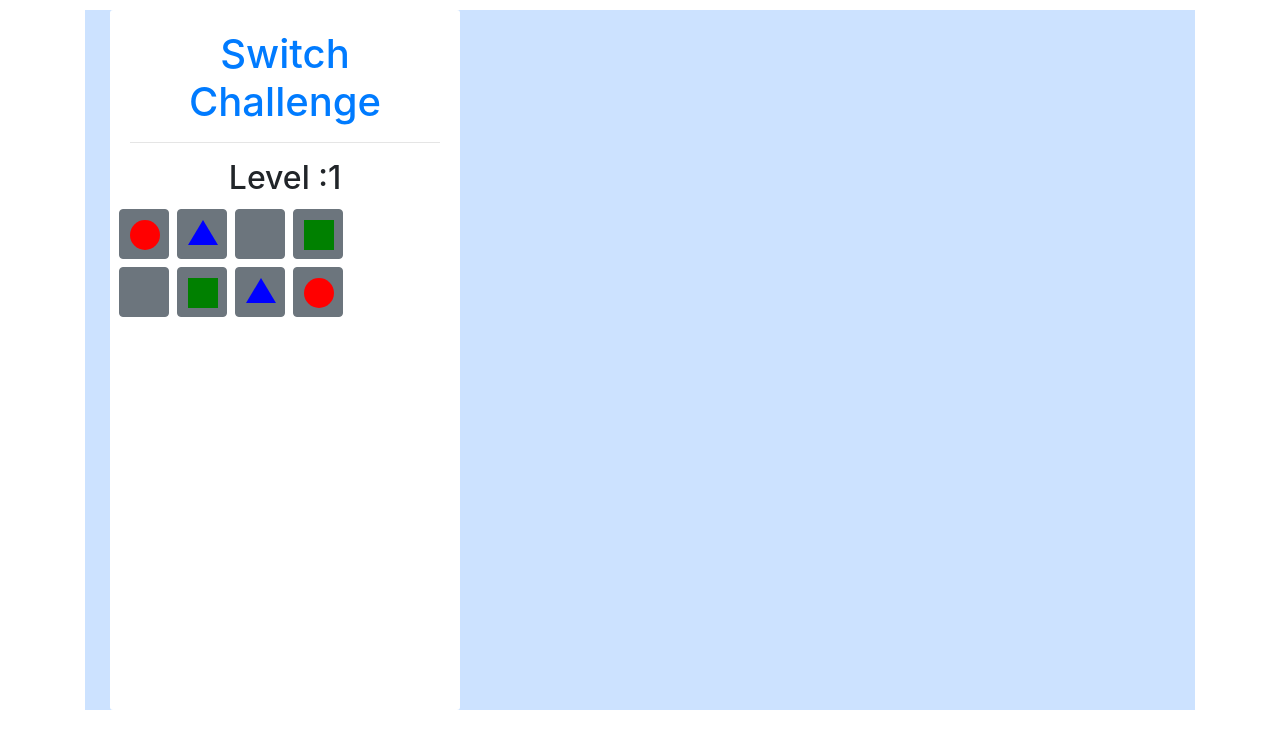
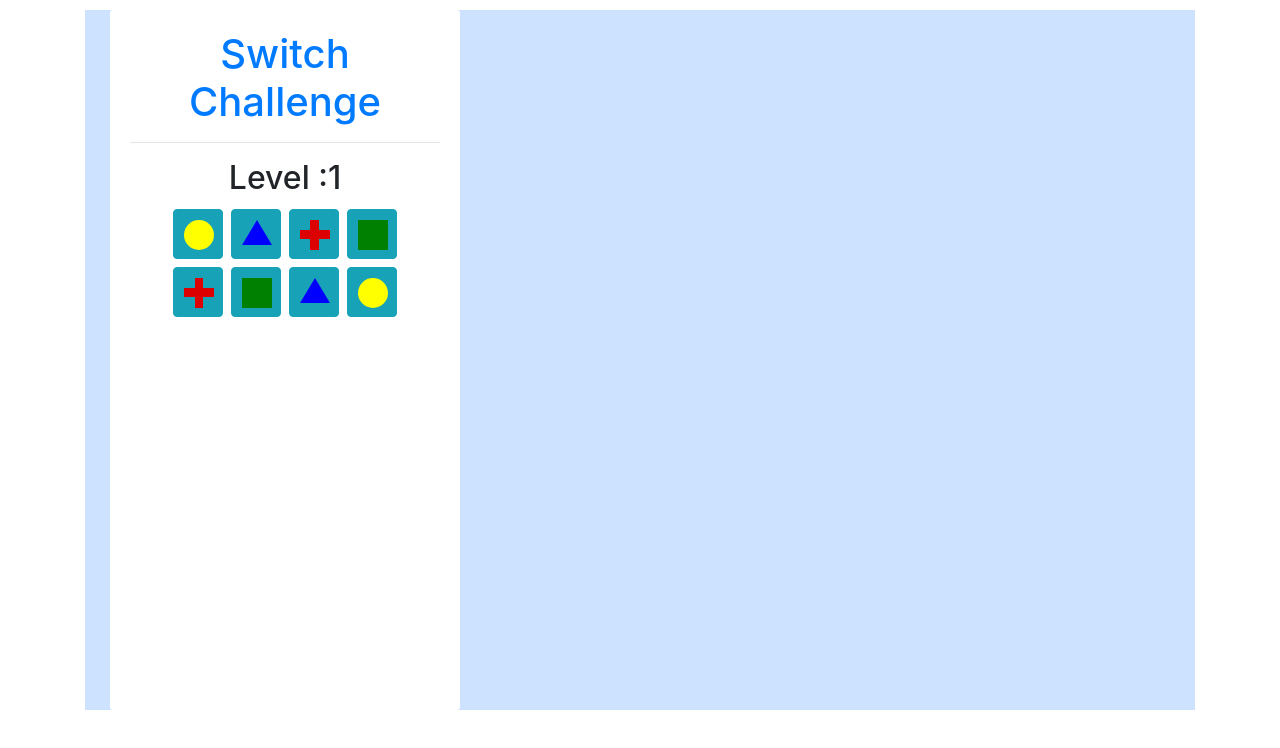
Before and after one commit to ankitzpro/angular-switch-challenge, an Angular app: page / in a window 1280 px wide. Both pictures are taken after a click on the button "Start". Shown: the top 748 px of the page. Built offline with nearby package versions, Linux system fonts and the light colour scheme.

Commit message:
3 files modified

```diff
--- a/src/app/views/game/game.component.css
+++ b/src/app/views/game/game.component.css
@@ -8,7 +8,7 @@
 .circle {
   height: 30px;
   width: 30px;
-  background-color: red;
+  background-color: yellow;
   border-radius: 50%;
 }
 .square {
@@ -16,3 +16,12 @@
   width: 30px;
   background-color: green;
 }
+.cross {
+  width: 30px;
+  height: 30px;
+  background: linear-gradient(to bottom, transparent 35%, #d00 35%, #d00 65%,  transparent 65%),
+    linear-gradient(to right, transparent 35%, #d00 35%, #d00 65%, transparent 65%);
+}
+.row{
+  display: flex; justify-content: center;
+}
--- a/src/app/views/game/game.component.html
+++ b/src/app/views/game/game.component.html
@@ -2,14 +2,14 @@
 <h2>Level :{{level}}</h2>
 <div class="row">
 <div *ngFor="let a of arr;let i = index" >
-  <div  style="width:50px;height:50px;padding:10px" class="btn btn-secondary m-1" data-toggle="tooltip" data-placement="top">
+  <div  style="width:50px;height:50px;padding:10px" class="btn btn-info m-1" data-toggle="tooltip" data-placement="top">
     <div  [ngClass]="a"></div>
     </div>
 </div>
 </div>
 <div class="row">
 <div *ngFor="let b of arr2;let j = index" >
-  <div  style="width:50px;height:50px;padding:10px" class="btn btn-secondary m-1" data-toggle="tooltip" data-placement="top">
+  <div  style="width:50px;height:50px;padding:10px" class="btn btn-info m-1" data-toggle="tooltip" data-placement="top">
     <div  [ngClass]="b"></div>
     </div>
 </div>
--- a/src/app/views/game/game.component.ts
+++ b/src/app/views/game/game.component.ts
@@ -19,28 +19,59 @@ export class GameComponent  {
   level=this.service.level+1;
 
   arr=['triangle','square','circle','cross'];
-  ansarr=[];
+  //ansarr=[];
   arr2=['triangle','square','circle','cross'];
+  ansar1=[];
+  ansar2=[];
+  ansar3=[];
+  randpos:number;
   ngOnInit() {
- console.log('Hello');
     this.arr=this.shuffle(this.arr);
-    console.log(this.arr);
     this.arr2=this.shuffle(this.arr2);
-    console.log(this.arr2);
 
 
     for(var i=0;i<this.arr.length;i++){
       for(var j=0;j<this.arr2.length;j++){
 
         if(this.arr[i]==this.arr2[j]){
-          this.ansarr.push(j+1);
+          this.ansar1.push(j+1);
+          this.ansar2.push(j+1);
+          this.ansar3.push(j+1);
         }
       }
     }
-    console.log(this.ansarr);
-    console.log(this.arr);
-    console.log(this.arr2);
-  }
+
+   console.log(this.ansar1);
+   console.log(this.ansar2);
+   console.log(this.ansar3);
+
+this.randpos = Math.floor(Math.random() * 3)+1;
+
+   console.log(this.randpos);
+switch(this.randpos){
+ case 1:
+ {
+   this.ansar2=this.shuffle(this.ansar2);
+   this.ansar3=this.shuffle(this.ansar3);
+   break;
+ }
+ case 2:
+ {
+   this.ansar1=this.shuffle(this.ansar1);
+   this.ansar3=this.shuffle(this.ansar3);}
+   break;
+ case 3:
+ {
+   this.ansar2=this.shuffle(this.ansar2);
+   this.ansar1=this.shuffle(this.ansar1);
+   break;
+   }
+   }
+   console.log(this.ansar1);
+   console.log(this.ansar2);
+   console.log(this.ansar3);
+}
+
 
    shuffle(array) {
   var currentIndex = array.length, temporaryValue, randomIndex;
```
